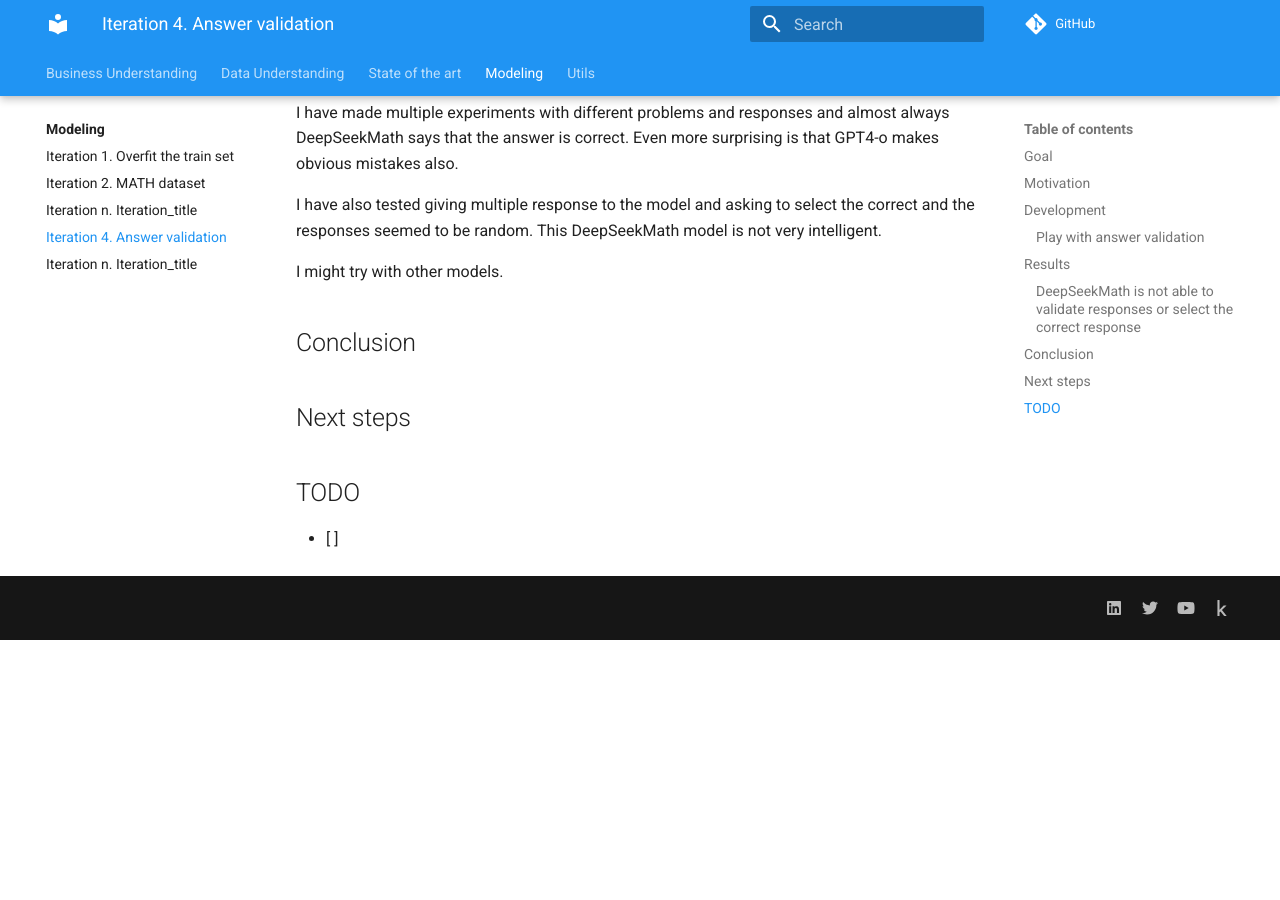
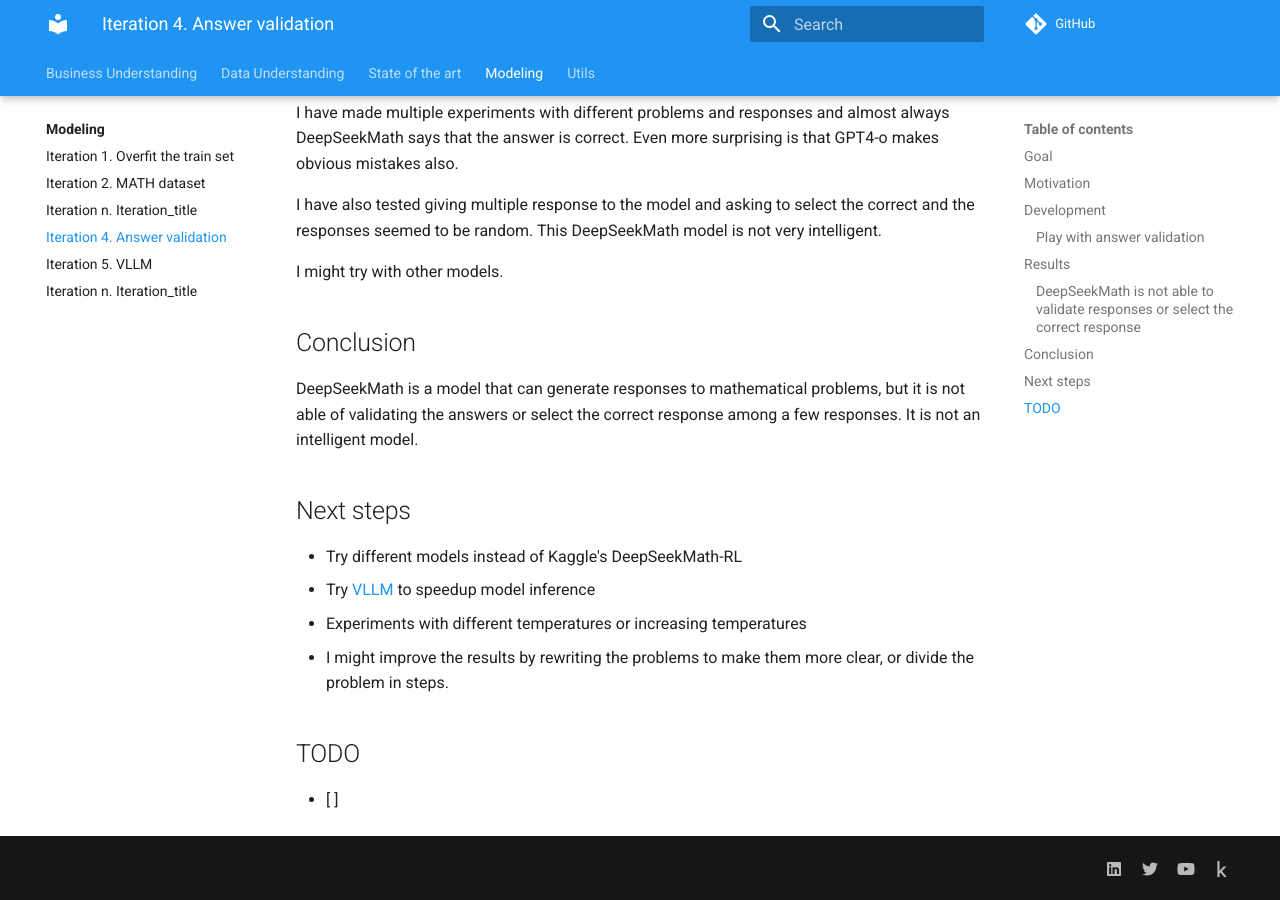
Before and after one commit to ironbar/aimo, an MkDocs documentation site: the page built from docs/modeling/Iteration_04_answer_validation.md, in a window 1280 px wide and 900 px high, scrolled down 1016 px. Built offline with MkDocs 1.6.1 and Material for MkDocs 9.7.7, drawn with Linux system fonts in a browser that asks for light colours; comment, search, counter and statistics services are not loaded; before the commit the page ends 1656 px from its top, so only the background shows below that.

Commit message:
experimenting with vllm

```diff
--- a/docs/modeling/Iteration_04_answer_validation.md
+++ b/docs/modeling/Iteration_04_answer_validation.md
@@ -42,7 +42,15 @@ I might try with other models.
 
 ## Conclusion
 
+DeepSeekMath is a model that can generate responses to mathematical problems, but it is not able of
+validating the answers or select the correct response among a few responses. It is not an intelligent model.
+
 ## Next steps
+
+- Try different models instead of Kaggle's DeepSeekMath-RL
+- Try [VLLM](https://github.com/vllm-project/vllm) to speedup model inference
+- Experiments with different temperatures or increasing temperatures
+- I might improve the results by rewriting the problems to make them more clear, or divide the problem in steps.
 
 ## TODO
 
```
Also changed, not shown: docs/modeling/Iteration_05_vllm.md (added, +47 -0 lines), 1 other file.
